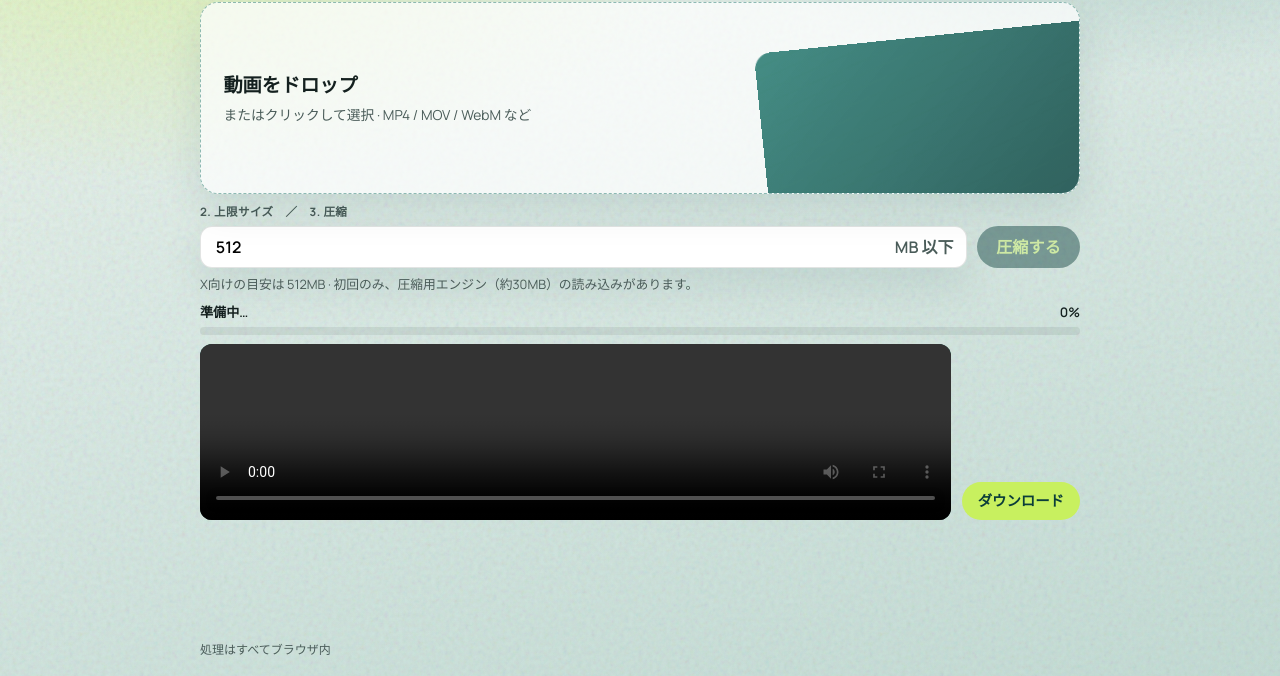
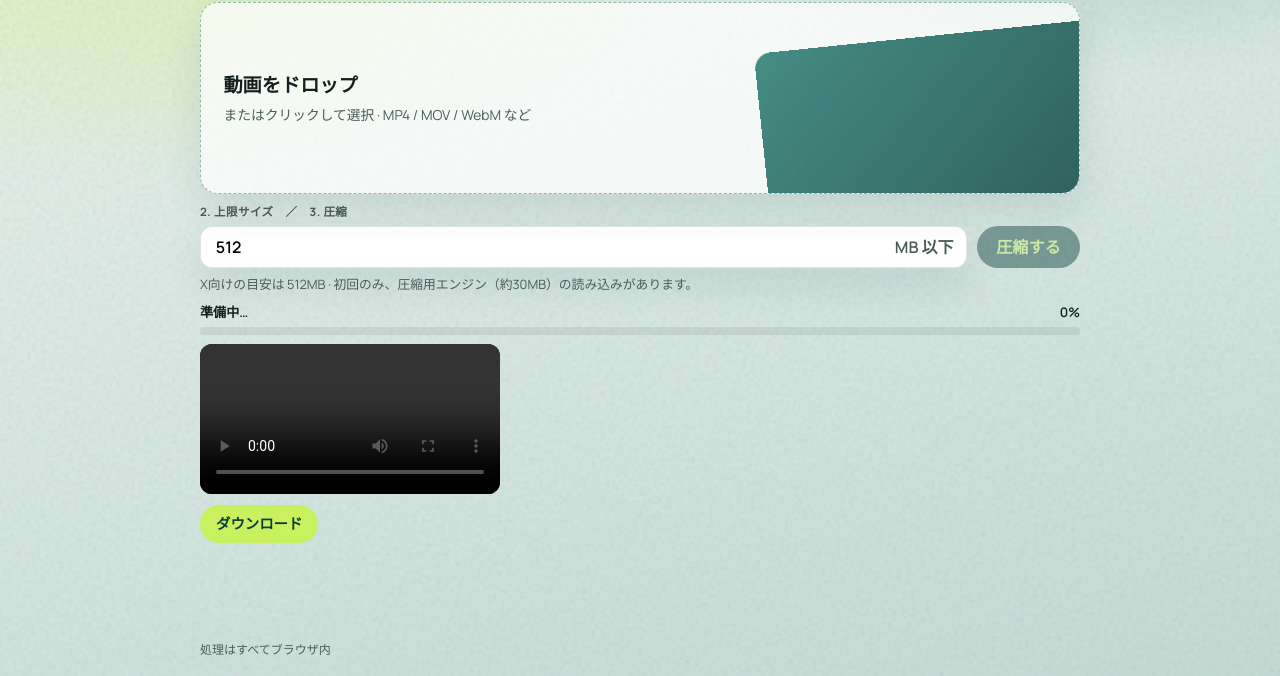
Before and after one commit to iroiro296/undermb, a website with bundled scripts: page index.html in a window 1280 px wide. Shown: the part 124-800 px from the top of the page. Built offline with nearby package versions, Linux system fonts and the light colour scheme.

Commit message:
Keep result preview video at its natural aspect ratio.
Co-authored-by: Cursor <cursoragent@cursor.com>

```diff
--- a/styles.css
+++ b/styles.css
@@ -292,16 +292,19 @@ body {
 .result {
   flex: 0 1 auto;
   min-height: 0;
-  display: grid;
-  grid-template-columns: 1fr auto;
+  display: flex;
+  flex-direction: column;
+  align-items: flex-start;
   gap: 0.65rem;
-  align-items: end;
   animation: rise 0.5s ease both;
 }
 
 .result__video {
-  width: 100%;
-  max-height: min(22vh, 180px);
+  display: block;
+  width: auto;
+  max-width: 100%;
+  max-height: min(28vh, 240px);
+  height: auto;
   border-radius: 12px;
   background: #0b3d3a;
 }
@@ -382,6 +385,6 @@ body {
   }
 
   .result__video {
-    max-height: 16vh;
+    max-height: 22vh;
   }
 }
```
